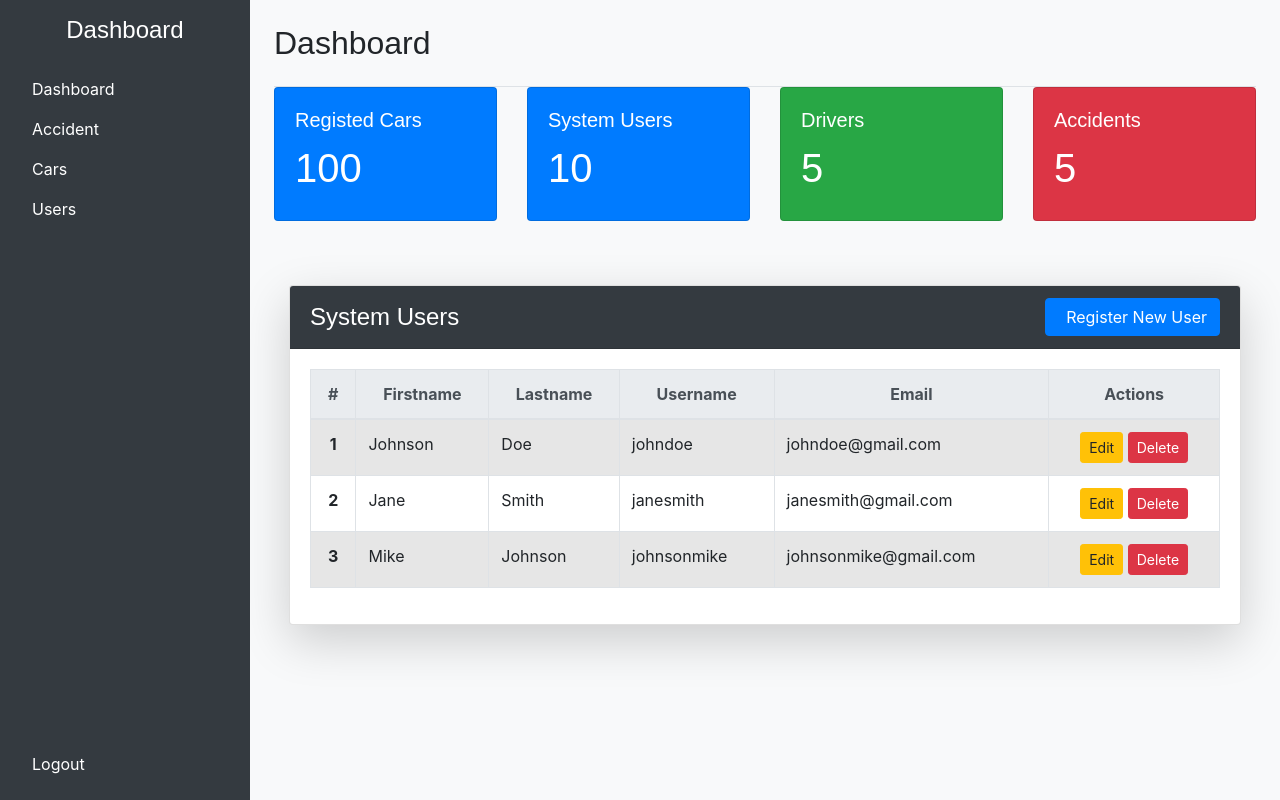
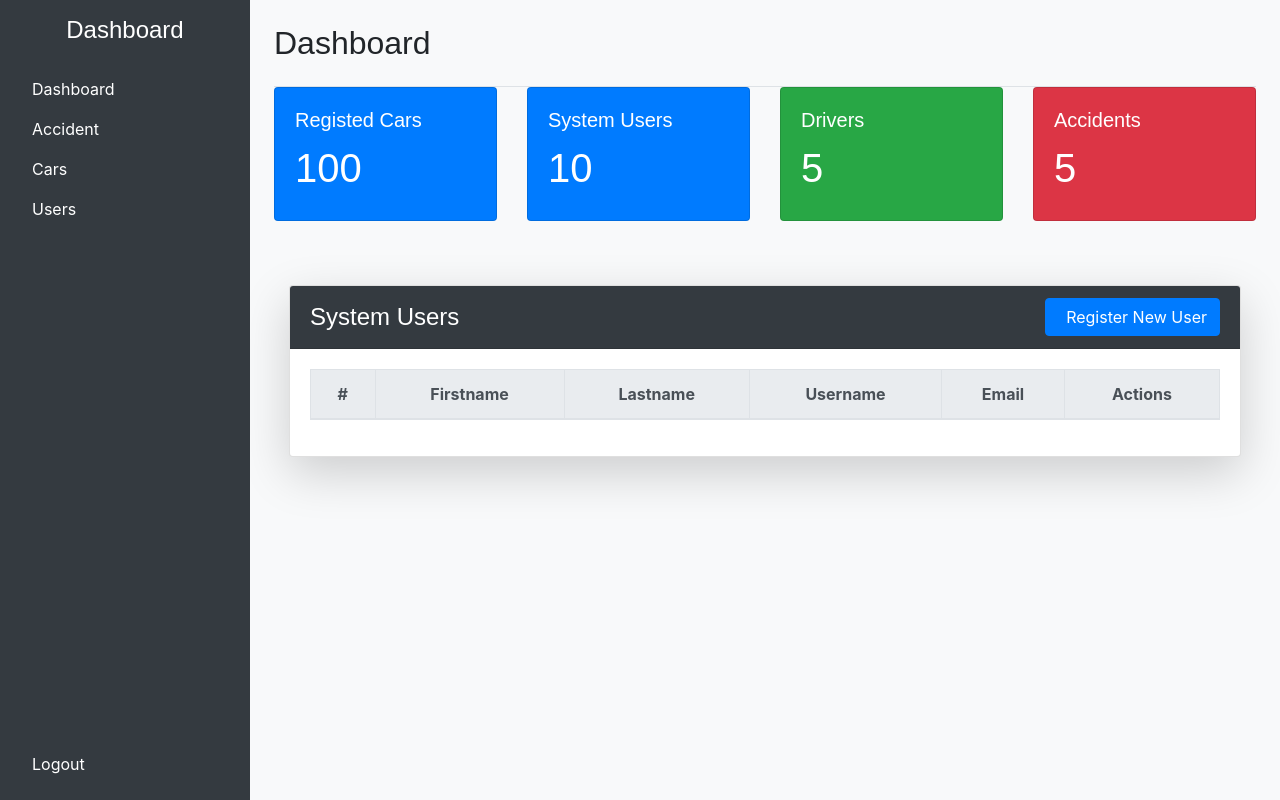
Before and after one commit to Angemichel12/accident_identication, a Django app: page /users/ in a window 1280 px wide. Run offline with Django 5.2, Linux system fonts and the light colour scheme; lists and menus that the app fills with data are empty; some libraries are stand-ins or nearby versions.

Commit message:
implemantation of user management: register user, edit, retrieve and delete. add alert on the base html file

```diff
--- a/cars/views.py
+++ b/cars/views.py
@@ -36,7 +36,11 @@ def edit_car(request):
         car.driver_name = request.POST.get("driver_name")
         car.chassis_number = request.POST.get("chassis_number")
         car.driver_phone_number = request.POST.get("driver_phone_number")
-        car.save()
+        try:
+            car.save()
+            messages.success(request, 'Car Successfully Edited!')
+        except Exception as e:
+            messages.error(request, "Something went Wrong!")
 
         return redirect("cars_dashboard")
 
--- a/detect_app/views.py
+++ b/detect_app/views.py
@@ -1,11 +1,15 @@
 from django.shortcuts import render
 from cars.models import Car
+from django.contrib.auth import get_user_model
+
+User = get_user_model()
 
 def home (request):
     return render(request, 'index.html')
 
 def dashboard_page (request):
-    return render(request, 'dashboard/dashboard.html')
+
+    return render(request, 'dashboard/dashboard.html',)
 def accidents_page(request):
     return render(request, 'dashboard/accidents_dashboard.html')
 
@@ -17,4 +21,8 @@ def cars_page (request):
     return render(request, 'dashboard/cars_dashboard.html', context)
 
 def users_page(request):
-    return render(request, 'dashboard/users_dashboard.html')
+    users = User.objects.filter(is_staff=False)
+    context = {
+        'users':users,
+    }
+    return render(request, 'dashboard/users_dashboard.html', context)
--- a/templates/base.html
+++ b/templates/base.html
@@ -37,8 +37,36 @@
       integrity="sha384-Vkoo8x4CGsO3+Hhxv8T/Q5PaXtkKtu6ug5TOeNV6gBiFeWPGFN9MuhOf23Q9Ifjh"
       crossorigin="anonymous"
     />
+    <style>
+      .alert-container {
+        position: fixed;
+        top: 10px;
+        right: 10px;
+        width: 30%;
+        z-index: 1050;
+      }
+    </style>
   </head>
   <body>
+    <!-- Alert Container -->
+    <div class="alert-container">
+      {% if messages %} {% for message in messages %}
+      <div
+        class="alert alert-{{ message.tags }} alert-dismissible fade show"
+        role="alert"
+      >
+        {{ message }}
+        <button
+          type="button"
+          class="close"
+          data-dismiss="alert"
+          aria-label="Close"
+        >
+          <span aria-hidden="true">&times;</span>
+        </button>
+      </div>
+      {% endfor %} {% endif %}
+    </div>
     {% block content %} {% endblock %}
     <!-- End Hero -->
 
@@ -134,5 +162,46 @@
         }
       }
     </script>
+    <script>
+      function openUserModal(
+        mode,
+        id = "",
+        firstName = "",
+        lastName = "",
+        username = "",
+        email = ""
+      ) {
+        const modalTitle = document.getElementById("userModalLabel");
+        const submitButton = document.getElementById("modalSubmitButton");
+        const userForm = document.getElementById("userForm");
+        document.getElementById("userId").value = id;
+        document.getElementById("firstName").value = firstName;
+        document.getElementById("lastName").value = lastName;
+        document.getElementById("username").value = username;
+        document.getElementById("email").value = email;
+
+        if (mode === "edit") {
+          modalTitle.innerText = "Edit User";
+          submitButton.innerText = "Update";
+          userForm.action = `{% url 'edit_user' %}`;
+          document.getElementById("password").required = false;
+          document.getElementById("confirm_password").required = false;
+        } else {
+          modalTitle.innerText = "Register New User";
+          submitButton.innerText = "Register";
+          userForm.action = `{% url 'register_user' %}`;
+          document.getElementById("password").required = true;
+          document.getElementById("confirm_password").required = true;
+        }
+      }
+    </script>
+    <script>
+      // Auto-dismiss alert after 3 seconds
+      $(document).ready(function () {
+        setTimeout(function () {
+          $(".alert").alert("close");
+        }, 3000);
+      });
+    </script>
   </body>
 </html>
--- a/templates/dashboard/users_dashboard.html
+++ b/templates/dashboard/users_dashboard.html
@@ -28,51 +29,31 @@
             </tr>
           </thead>
           <tbody>
+            {% for user in users %}
             <tr>
-              <th scope="row" class="text-center">1</th>
-              <td>Johnson</td>
-              <td>Doe</td>
-              <td>johndoe</td>
-              <td>johndoe@gmail.com</td>
+              <th scope="row" class="text-center">{{ forloop.counter }}</th>
+              <td>{{ user.first_name }}</td>
+              <td>{{ user.last_name }}</td>
+              <td>{{ user.username }}</td>
+              <td>{{ user.email }}</td>
               <td class="text-center">
-                <button class="btn btn-sm btn-warning">
+                <button
+                  class="btn btn-sm btn-warning"
+                  data-toggle="modal"
+                  data-target="#userModal"
+                  onclick="openUserModal('edit', '{{ user.id }}', '{{ user.first_name }}', '{{ user.last_name }}', '{{ user.username }}', '{{ user.email }}')"
+                >
                   <i class="fas fa-edit"></i> Edit
                 </button>
-                <button class="btn btn-sm btn-danger">
+                <a
+                  href="{% url 'delete_user' user.id %}"
+                  class="btn btn-sm btn-danger"
+                >
                   <i class="fas fa-trash"></i> Delete
-                </button>
+                </a>
               </td>
             </tr>
-            <tr>
-              <th scope="row" class="text-center">2</th>
-              <td>Jane</td>
-              <td>Smith</td>
-              <td>janesmith</td>
-              <td>janesmith@gmail.com</td>
-              <td class="text-center">
-                <button class="btn btn-sm btn-warning">
-                  <i class="fas fa-edit"></i> Edit
-                </button>
-                <button class="btn btn-sm btn-danger">
-                  <i class="fas fa-trash"></i> Delete
-                </button>
-              </td>
-            </tr>
-            <tr>
-              <th scope="row" class="text-center">3</th>
-              <td>Mike</td>
-              <td>Johnson</td>
-              <td>johnsonmike</td>
-              <td>johnsonmike@gmail.com</td>
-              <td class="text-center">
-                <button class="btn btn-sm btn-warning">
-                  <i class="fas fa-edit"></i> Edit
-                </button>
-                <button class="btn btn-sm btn-danger">
-                  <i class="fas fa-trash"></i> Delete
-                </button>
-              </td>
-            </tr>
+            {% endfor %}
           </tbody>
         </table>
       </div>
@@ -160,7 +155,9 @@
           <button type="button" class="btn btn-secondary" data-dismiss="modal">
             Close
           </button>
-          <button type="submit" class="btn btn-primary">Register</button>
+          <button type="submit" class="btn btn-primary" id="modalSubmitButton">
+            Register
+          </button>
         </div>
       </form>
     </div>
--- a/users/urls.py
+++ b/users/urls.py
@@ -5,4 +5,7 @@ from . import views
 urlpatterns = [
     path('login/', views.login_page, name="login"),
     path('logout/', views.logout_view, name='logout'),
+    path('users/add/', views.register_user_view, name='register_user'),
+    path('users/edit/', views.edit_user, name='edit_user'),
+    path('users/delete/<int:user_id>/', views.delete_user_view, name='delete_user'),
 ]
```
Also changed, not shown: other parts of templates/dashboard/users_dashboard.html (+24 -9 lines), users/views.py (+84 -2 lines), README.md (added).
